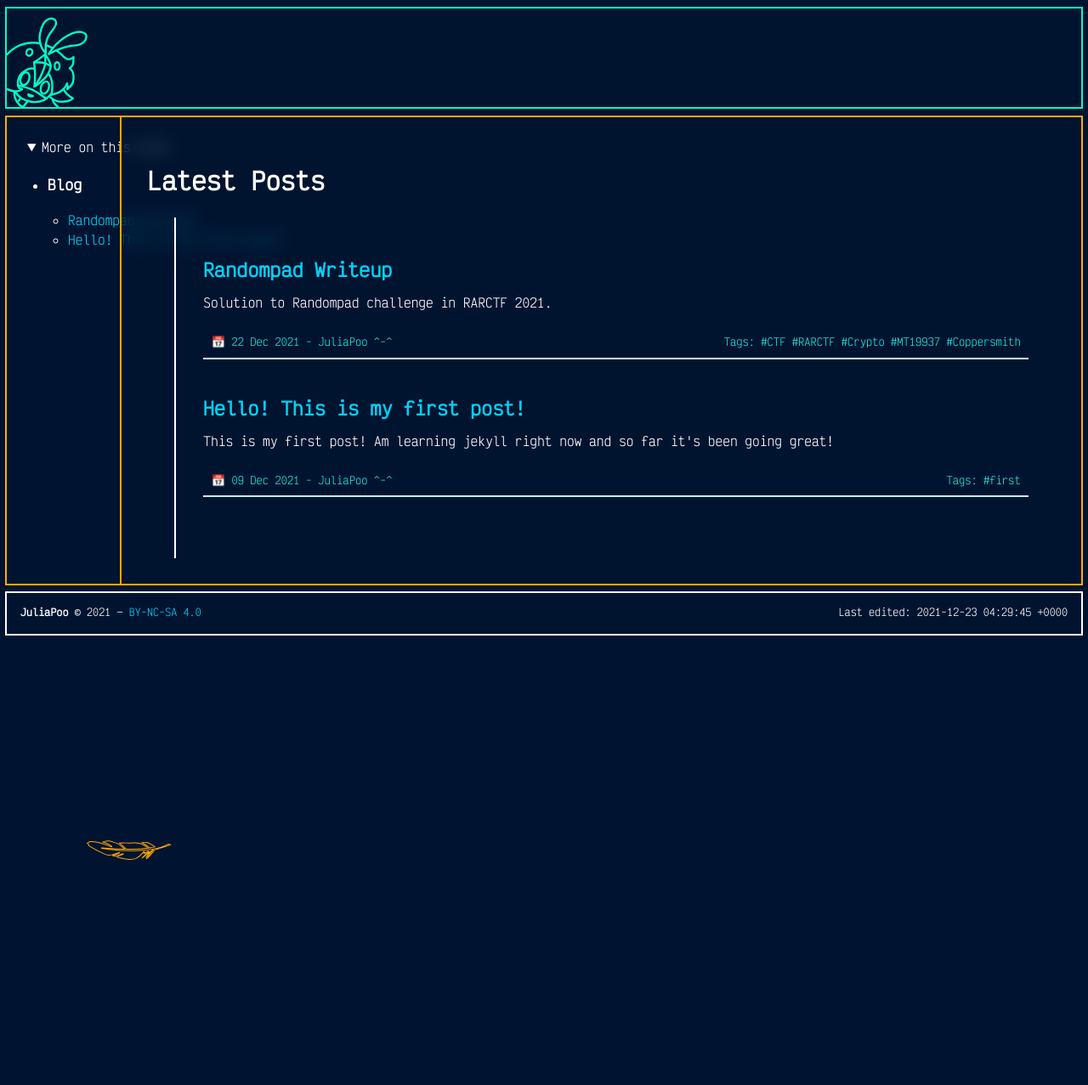
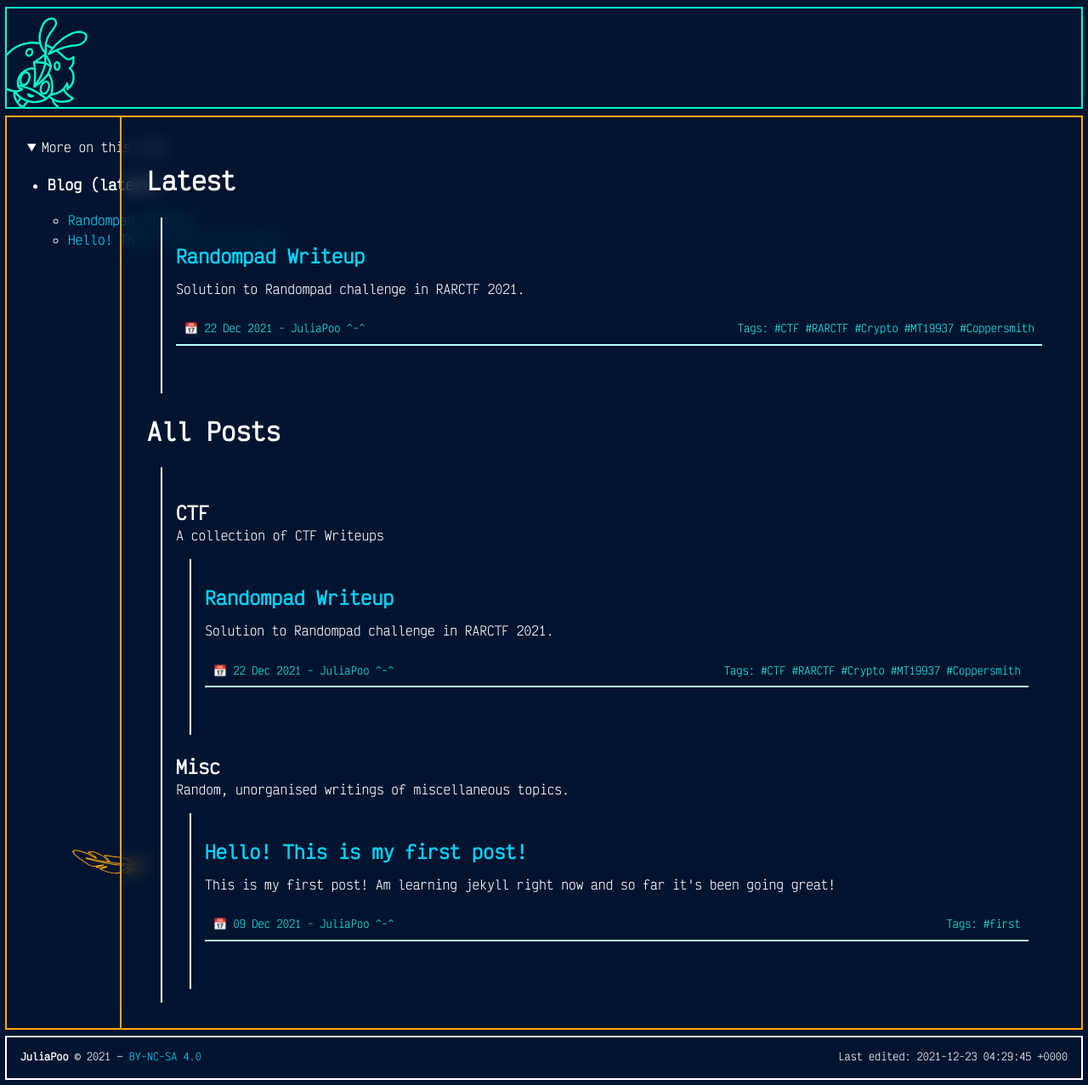
Before and after one commit to JuliaPoo/juliapoo.github.io, a Jekyll site: the page built from blog.html, in a window 1280 px wide and 1277 px high. Shown: the whole window at 85% size. Built offline with Jekyll 4.4.1, drawn with Linux system fonts in a browser that asks for light colours.

Commit message:
Feat: Blog listings

```diff
--- /dev/null
+++ b/_data/blog_categories.yml
@@ -0,0 +1,4 @@
+- name: CTF
+  desc: A collection of CTF Writeups
+- name: Misc
+  desc: Random, unorganised writings of miscellaneous topics.
--- a/_includes/menu.html
+++ b/_includes/menu.html
@@ -13,7 +13,7 @@
     <summary>More on this site</summary>
     <section class="menu-section site-menu">
         <ul>
-            <li><h3>Blog</h3></li>
+            <li><h3>Blog (latest)</h3></li>
             <ul>
                 {% for post in site.posts %}
                     <li>
--- a/_posts/2021-12-22-randompad-writeup.md
+++ b/_posts/2021-12-22-randompad-writeup.md
@@ -1,7 +1,7 @@
 ---
 layout: post
 author: JuliaPoo
-category: Misc
+category: CTF
 
 display-title: Randompad Writeup
 tags:
--- a/_sass/blog.scss
+++ b/_sass/blog.scss
@@ -1,7 +1,15 @@
 .blog-listing {
     border-left: 2px solid white;
-    margin-left: 2em;
-    padding: 2em;
+    margin-left: 1em;
+    padding: 1em;
+}
+
+.blog-category {
+    margin-bottom: 0;
+}
+
+.blog-category-desc {
+    margin-top: 0;
 }
 
 .blog-display {
--- a/blog.html
+++ b/blog.html
@@ -2,21 +2,13 @@
 layout: default
 title: Blog
 ---
-<h1>Latest Posts</h1>
+
+<h1>Latest</h1>
 
 <div class="blog-listing">
+
 {% for post in site.posts %}
-    <!--
-    <h2><a href="{{ post.url }}">{{ post.display-title }}</a></h2>
-
-    <span>{{ post.excerpt }}</span>
-
-    <span class="blog-post-tag">Tags:
-    {% for tag in post.tags %}
-        #{{ tag }}
-    {% endfor %}
-    </span>
-    -->
+{% if forloop.index <= 1 %}
 
     <h2 class="blog-display"><a href="{{ post.url }}">{{ post.display-title }}</a></h2>
     <p class="blog-excerpt">{{ post.excerpt }}</p>
@@ -32,5 +24,58 @@ title: Blog
             {% endfor %}
         </span>
     </div>
+
+{% endif %}
 {% endfor %}
+
 </div>
+
+<h1>All Posts</h1>
+
+<div class="blog-listing">
+
+{% for cat in site.data.blog_categories %}
+
+    <h2 class="blog-category">{{cat.name}}</h2>
+    <p class="blog-category-desc">{{cat.desc}}</p>
+
+    <div class="blog-listing">
+
+    {% for post in site.posts %}
+        <!--
+        <h2><a href="{{ post.url }}">{{ post.display-title }}</a></h2>
+
+        <span>{{ post.excerpt }}</span>
+
+        <span class="blog-post-tag">Tags:
+        {% for tag in post.tags %}
+            #{{ tag }}
+        {% endfor %}
+        </span>
+        -->
+
+        {% if post.category == cat.name %}
+
+        <h2 class="blog-display"><a href="{{ post.url }}">{{ post.display-title }}</a></h2>
+        <p class="blog-excerpt">{{ post.excerpt }}</p>
+        <div class="post-meta">
+            <span class="post-meta-left">
+            📅 {{ post.date | date_to_string }} - {{ post.author }} ^-^
+            </span>
+
+            <span class="post-meta-right">
+                Tags:
+                {% for tag in post.tags %}
+                #{{ tag }}
+                {% endfor %}
+            </span>
+        </div>
+
+        {% endif %}
+    {% endfor %}
+
+    </div>
+
+{% endfor %}
+
+</div>
```
Also changed, not shown: assets/img/alula-neon-smiling.svg, assets/img/alula-neon.svg.
